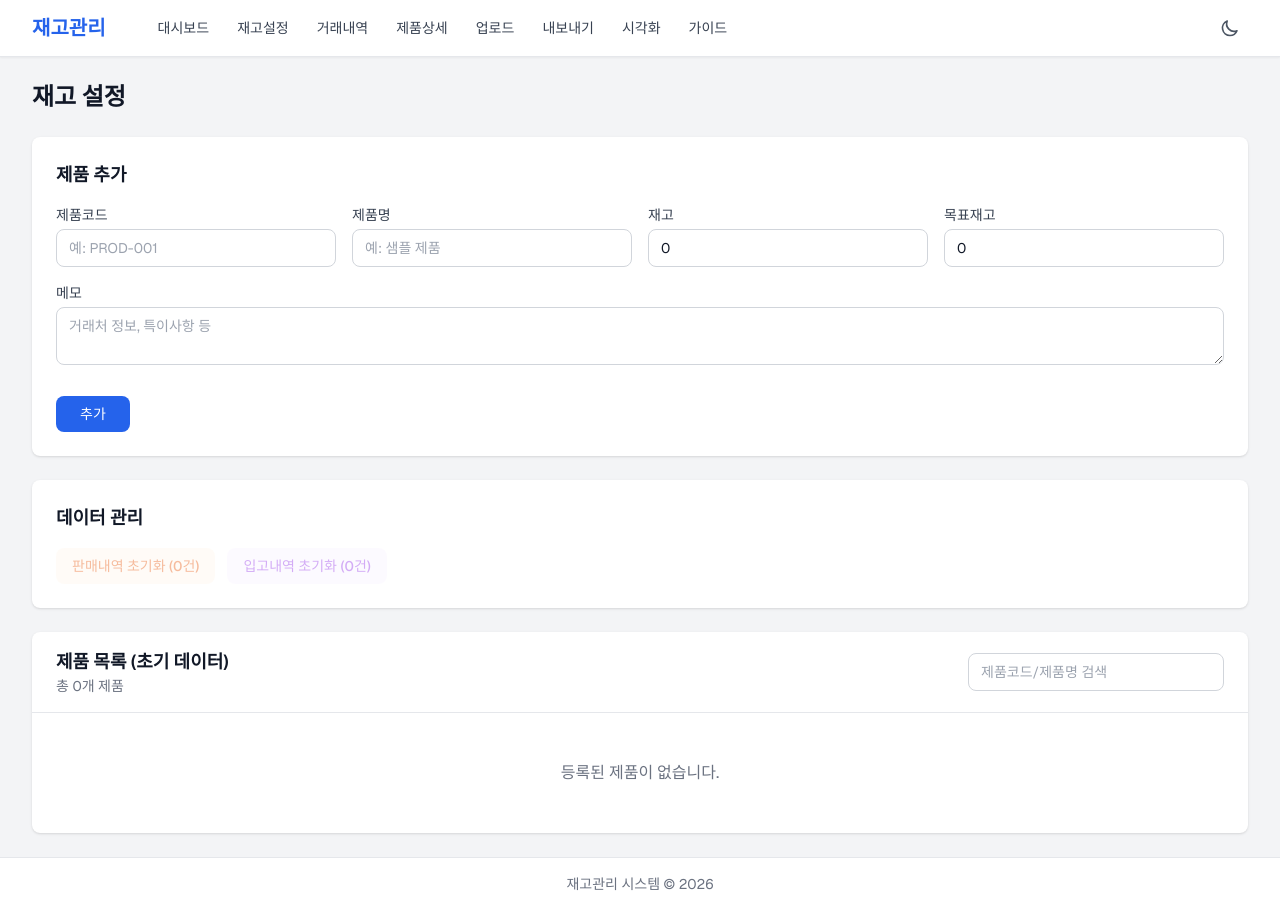
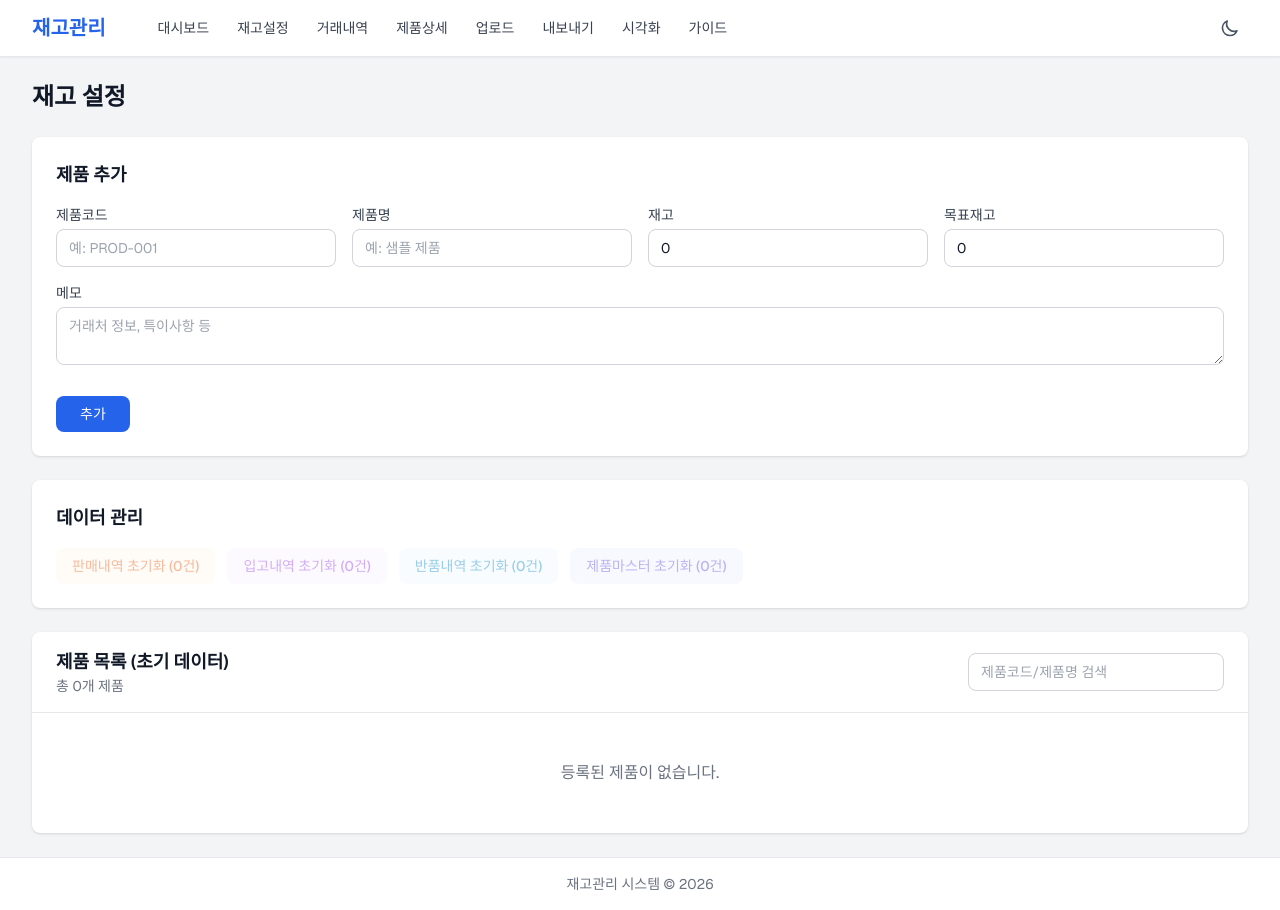
Before and after one commit to hoonssss/Inventory_management, a Next.js app: page /settings in a window 1280 px wide. Built offline with nearby package versions, Linux system fonts and the light colour scheme.

Commit message:
거래내역 링크 및 초기화 옵션 확장

```diff
--- a/src/app/guide/page.tsx
+++ b/src/app/guide/page.tsx
@@ -73,7 +73,7 @@ export default function GuidePage() {
               <tbody>
                 <tr><td className="px-4 py-2 border-b">주문시간</td><td className="px-4 py-2 border-b">주문 발생 일시</td><td className="px-4 py-2 border-b text-gray-500">2026-02-08 14:30</td></tr>
                 <tr><td className="px-4 py-2 border-b">제품ID</td><td className="px-4 py-2 border-b">초기데이터의 제품코드와 일치</td><td className="px-4 py-2 border-b text-gray-500">PROD-001</td></tr>
-                <tr><td className="px-4 py-2 border-b">구분</td><td className="px-4 py-2 border-b">오프라인/업체/반품 중 선택 (반품은 재고에 +로 반영)</td><td className="px-4 py-2 border-b text-gray-500">오프라인</td></tr>
+                <tr><td className="px-4 py-2 border-b">구분</td><td className="px-4 py-2 border-b">온라인/오프라인/업체/반품 중 선택 (반품은 재고에 +로 반영)</td><td className="px-4 py-2 border-b text-gray-500">온라인</td></tr>
                 <tr><td className="px-4 py-2">주문수량</td><td className="px-4 py-2">판매/반품 수량</td><td className="px-4 py-2 text-gray-500">5</td></tr>
               </tbody>
             </table>
--- a/src/app/records/page.tsx
+++ b/src/app/records/page.tsx
@@ -1,6 +1,7 @@
 'use client';
 
 import { useEffect, useMemo, useState } from 'react';
+import Link from 'next/link';
 import { getSalesRecords, getIncomingRecords, getProducts, deleteSalesRecord, deleteIncomingRecord } from '@/lib/storage';
 import { SalesRecord, IncomingRecord, Product } from '@/types/stock';
 import { getOrderQuantity, normalizeSalesChannel } from '@/lib/sales';
@@ -125,7 +126,7 @@ export default function RecordsPage() {
                   <td className="px-6 py-3 text-sm text-gray-500 dark:text-gray-400">{i + 1}</td>
                   <td className="px-6 py-3 text-sm text-gray-700 dark:text-gray-300">{r.orderTime}</td>
                   <td className="px-6 py-3 text-sm font-medium text-gray-900 dark:text-white">{r.productId}</td>
-                  <td className="px-6 py-3 text-sm text-gray-700 dark:text-gray-300">{getProductName(r.productId)}</td>
+                  <td className="px-6 py-3 text-sm text-gray-700 dark:text-gray-300"><Link href={`/product?code=${encodeURIComponent(r.productId)}`} className="text-blue-600 hover:text-blue-800 underline underline-offset-2 dark:text-blue-400 dark:hover:text-blue-300">{getProductName(r.productId)}</Link></td>
                   <td className="px-6 py-3 text-sm text-gray-700 dark:text-gray-300">{normalizeSalesChannel(r.channel)}</td>
                   <td className="px-6 py-3 text-sm text-gray-700 dark:text-gray-300">{getOrderQuantity(r)}</td>
                   <td className="px-6 py-3"><button onClick={() => handleDeleteSale(i)} className="text-red-600 hover:text-red-800 text-sm">삭제</button></td>
@@ -155,7 +156,7 @@ export default function RecordsPage() {
                   <td className="px-6 py-3 text-sm text-gray-500 dark:text-gray-400">{i + 1}</td>
                   <td className="px-6 py-3 text-sm text-gray-700 dark:text-gray-300">{r.incomingDate}</td>
                   <td className="px-6 py-3 text-sm font-medium text-gray-900 dark:text-white">{r.productCode}</td>
-                  <td className="px-6 py-3 text-sm text-gray-700 dark:text-gray-300">{getProductName(r.productCode)}</td>
+                  <td className="px-6 py-3 text-sm text-gray-700 dark:text-gray-300"><Link href={`/product?code=${encodeURIComponent(r.productCode)}`} className="text-blue-600 hover:text-blue-800 underline underline-offset-2 dark:text-blue-400 dark:hover:text-blue-300">{getProductName(r.productCode)}</Link></td>
                   <td className="px-6 py-3 text-sm text-gray-700 dark:text-gray-300">{r.quantity}</td>
                   <td className="px-6 py-3"><button onClick={() => handleDeleteIncoming(i)} className="text-red-600 hover:text-red-800 text-sm">삭제</button></td>
                 </tr>
--- a/src/app/settings/page.tsx
+++ b/src/app/settings/page.tsx
@@ -1,9 +1,10 @@
 'use client';
 
 import { useEffect, useMemo, useState } from 'react';
-import { getProducts, setProducts, clearAllData, clearSalesRecords, clearIncomingRecords, getSalesRecords, getIncomingRecords } from '@/lib/storage';
+import { getProducts, setProducts, clearAllData, clearSalesRecords, clearIncomingRecords, clearProducts, clearReturnRecords, getSalesRecords, getIncomingRecords } from '@/lib/storage';
 import { Product } from '@/types/stock';
 import StockForm from '@/components/StockForm';
+import { normalizeSalesChannel } from '@/lib/sales';
 
 export default function SettingsPage() {
   const [products, setLocalProducts] = useState<Product[]>([]);
@@ -11,6 +12,7 @@ export default function SettingsPage() {
   const [search, setSearch] = useState('');
   const [salesCount, setSalesCount] = useState(0);
   const [incomingCount, setIncomingCount] = useState(0);
+  const [returnsCount, setReturnsCount] = useState(0);
 
   useEffect(() => {
     const load = async () => {
@@ -22,6 +24,7 @@ export default function SettingsPage() {
       setLocalProducts(productData);
       setSalesCount(salesData.length);
       setIncomingCount(incomingData.length);
+      setReturnsCount(salesData.filter((record) => normalizeSalesChannel(record.channel) === '반품').length);
     };
     void load();
   }, []);
@@ -35,6 +38,7 @@ export default function SettingsPage() {
     setLocalProducts(productData);
     setSalesCount(salesData.length);
     setIncomingCount(incomingData.length);
+    setReturnsCount(salesData.filter((record) => normalizeSalesChannel(record.channel) === '반품').length);
   };
 
   const filteredProducts = useMemo(() => {
@@ -98,6 +102,20 @@ export default function SettingsPage() {
     await refresh();
   };
 
+
+  const handleClearReturns = async () => {
+    if (!confirm(`반품내역 ${returnsCount}건을 모두 삭제하시겠습니까?`)) return;
+    await clearReturnRecords();
+    await refresh();
+  };
+
+  const handleClearProducts = async () => {
+    if (!confirm(`제품마스터 ${products.length}건을 모두 삭제하시겠습니까?`)) return;
+    await clearProducts();
+    setEditItem(null);
+    await refresh();
+  };
+
   return (
     <div className="space-y-6">
       <h1 className="text-2xl font-bold text-gray-900">재고 설정</h1>
@@ -125,6 +143,20 @@ export default function SettingsPage() {
             className="bg-purple-50 text-purple-600 px-4 py-2 rounded-lg hover:bg-purple-100 transition-colors text-sm font-medium disabled:opacity-40 disabled:cursor-not-allowed"
           >
             입고내역 초기화 ({incomingCount}건)
+          </button>
+          <button
+            onClick={handleClearReturns}
+            disabled={returnsCount === 0}
+            className="bg-sky-50 text-sky-600 px-4 py-2 rounded-lg hover:bg-sky-100 transition-colors text-sm font-medium disabled:opacity-40 disabled:cursor-not-allowed"
+          >
+            반품내역 초기화 ({returnsCount}건)
+          </button>
+          <button
+            onClick={handleClearProducts}
+            disabled={products.length === 0}
+            className="bg-indigo-50 text-indigo-600 px-4 py-2 rounded-lg hover:bg-indigo-100 transition-colors text-sm font-medium disabled:opacity-40 disabled:cursor-not-allowed"
+          >
+            제품마스터 초기화 ({products.length}건)
           </button>
           {products.length > 0 && (
             <button
--- a/src/components/UploadExcel.tsx
+++ b/src/components/UploadExcel.tsx
@@ -28,7 +28,7 @@ const uploadConfig = {
   all: { label: '전체 업로드', columns: '초기데이터 / 판매내역 / 입고내역 / 반품내역 (시트)', template: downloadFullTemplate },
   products: { label: '초기 데이터', columns: '제품코드 / 제품명 / 재고 / 목표재고', template: downloadProductTemplate },
   productMaster: { label: '제품 마스터', columns: '제품코드 / 제품명', template: downloadProductMasterTemplate },
-  sales: { label: '판매내역', columns: '주문시간 / 제품ID / 주문수량 / 구분(오프라인|업체|반품)', template: downloadSalesTemplate },
+  sales: { label: '판매내역', columns: '주문시간 / 제품ID / 주문수량 / 구분(온라인|오프라인|업체|반품)', template: downloadSalesTemplate },
   returns: { label: '반품내역', columns: '반품일시 / 제품ID / 반품수량', template: downloadReturnsTemplate },
   incoming: { label: '입고내역', columns: '입고일자 / 제품코드 / 수량', template: downloadIncomingTemplate },
 };
--- a/src/components/UploadJson.tsx
+++ b/src/components/UploadJson.tsx
@@ -13,7 +13,7 @@ type UploadType = 'products' | 'productMaster' | 'sales' | 'incoming';
 const uploadConfig = {
   products: { label: '초기 데이터', desc: '{ productCode, productName, stock, targetStock }' },
   productMaster: { label: '제품 마스터', desc: '{ productCode, productName }' },
-  sales: { label: '판매내역', desc: '{ orderTime, productId, orderQuantity, channel } (channel: 오프라인|업체|반품)' },
+  sales: { label: '판매내역', desc: '{ orderTime, productId, orderQuantity, channel } (channel: 온라인|오프라인|업체|반품)' },
   incoming: { label: '입고내역', desc: '{ incomingDate, productCode, quantity }' },
 };
 
--- a/src/lib/excel.ts
+++ b/src/lib/excel.ts
@@ -174,7 +174,7 @@ export function downloadProductMasterTemplate(): void {
 }
 
 export function downloadSalesTemplate(): void {
-  const data = [{ '주문시간': '2026-02-08 14:30', '제품ID': 'PROD-001', '주문수량': 5, '구분': '오프라인' }];
+  const data = [{ '주문시간': '2026-02-08 14:30', '제품ID': 'PROD-001', '주문수량': 5, '구분': '온라인' }];
   downloadTemplate(data, '판매내역_템플릿.xlsx', '판매내역');
 }
 
@@ -190,7 +190,7 @@ export function downloadIncomingTemplate(): void {
 
 export function downloadFullTemplate(): void {
   const productRows = [{ '제품코드': 'PROD-001', '제품명': '샘플 제품', '재고': 100, '목표재고': 150, '메모': '거래처 정보 메모' }];
-  const salesRows = [{ '주문시간': '2026-02-08 14:30', '제품ID': 'PROD-001', '주문수량': 5, '구분': '오프라인' }];
+  const salesRows = [{ '주문시간': '2026-02-08 14:30', '제품ID': 'PROD-001', '주문수량': 5, '구분': '온라인' }];
   const incomingRows = [{ '입고일자': '2026-02-08', '제품코드': 'PROD-001', '수량': 50 }];
   const returnRows = [{ '반품일시': '2026-02-08 15:00', '제품ID': 'PROD-001', '반품수량': 2 }];
 
--- a/src/lib/sales.ts
+++ b/src/lib/sales.ts
@@ -1,10 +1,10 @@
 import { SalesChannel, SalesRecord } from '@/types/stock';
 
-const DEFAULT_SALES_CHANNEL: SalesChannel = '오프라인';
+const DEFAULT_SALES_CHANNEL: SalesChannel = '온라인';
 
 export function normalizeSalesChannel(channel: unknown): SalesChannel {
   const value = String(channel ?? '').trim();
-  if (value === '오프라인' || value === '업체' || value === '반품') {
+  if (value === '온라인' || value === '오프라인' || value === '업체' || value === '반품') {
     return value;
   }
   return DEFAULT_SALES_CHANNEL;
--- a/src/lib/storage.ts
+++ b/src/lib/storage.ts
@@ -212,6 +212,21 @@ export async function clearIncomingRecords(): Promise<void> {
   await transactionComplete(tx);
 }
 
+
+export async function clearProducts(): Promise<void> {
+  if (!isBrowser()) return;
+  const db = await openDb();
+  const tx = db.transaction(PRODUCTS_STORE, 'readwrite');
+  tx.objectStore(PRODUCTS_STORE).clear();
+  await transactionComplete(tx);
+}
+
+export async function clearReturnRecords(): Promise<void> {
+  const sales = await getSalesRecords();
+  const filtered = sales.filter((record) => normalizeSalesChannel(record.channel) !== '반품');
+  await setSalesRecords(filtered);
+}
+
 // --- 판매 개별 삭제 ---
 export async function deleteSalesRecord(index: number): Promise<void> {
   await deleteByIndex(SALES_STORE, index);
--- a/src/types/stock.ts
+++ b/src/types/stock.ts
@@ -7,7 +7,7 @@ export interface Product {
   memo?: string;
 }
 
-export type SalesChannel = '오프라인' | '업체' | '반품';
+export type SalesChannel = '온라인' | '오프라인' | '업체' | '반품';
 
 // 판매내역
 export interface SalesRecord {
```
